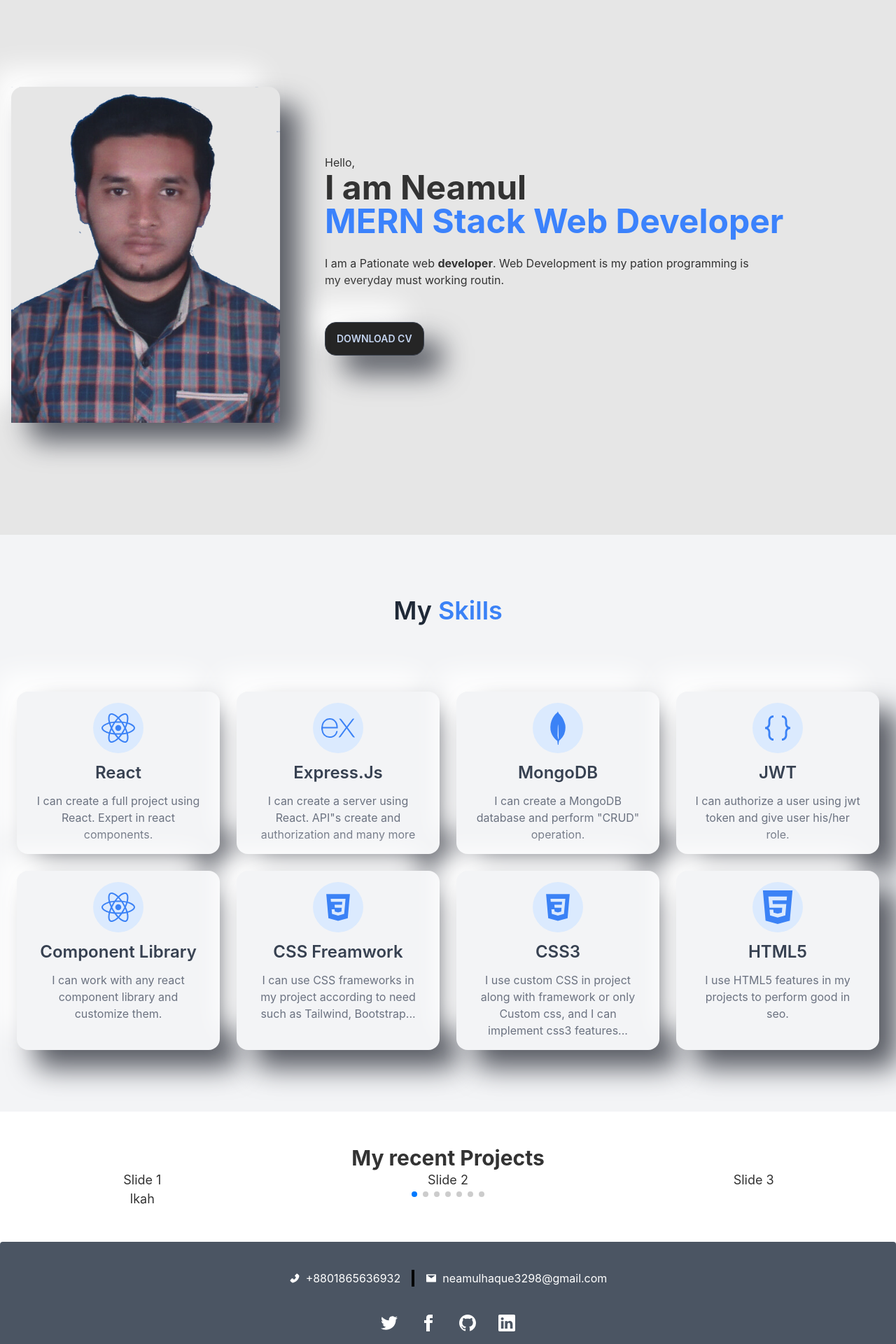
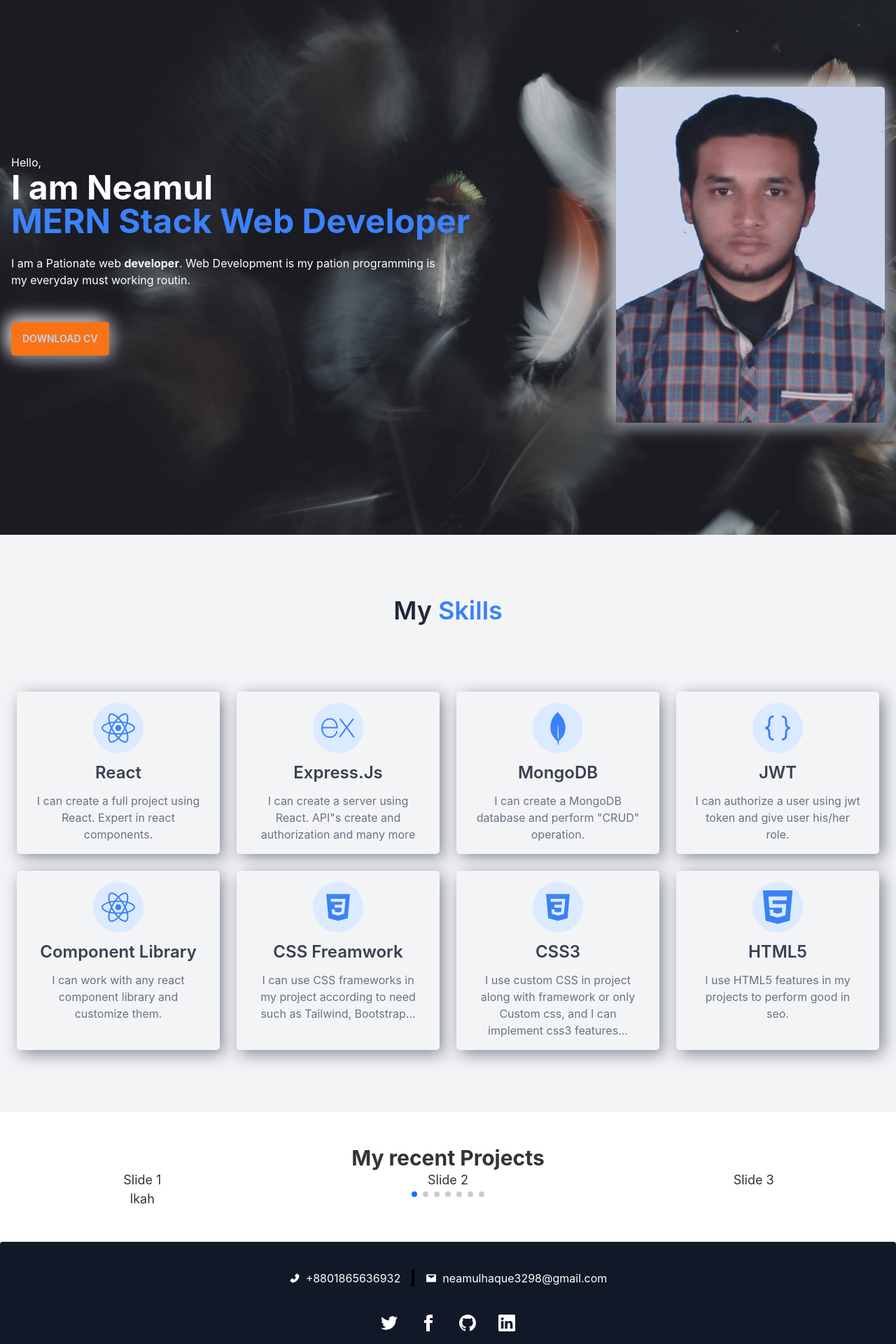
Before and after one commit to Neamul01/portfolio, a React (Create React App) app: page / in a window 1280 px wide. Shown: the part 100-2020 px from the top of the page at 70% size. Built offline with nearby package versions, Linux system fonts and the light colour scheme.

Commit message:
banner bg added

```diff
--- a/public/index.html
+++ b/public/index.html
@@ -1,14 +1,12 @@
 <!DOCTYPE html>
 <html lang="en">
+
 <head>
   <meta charset="utf-8" />
   <link rel="icon" href="%PUBLIC_URL%/favicon.ico" />
   <meta name="viewport" content="width=device-width, initial-scale=1" />
   <meta name="theme-color" content="#000000" />
-    <meta
-      name="description"
-      content="Web site created using create-react-app"
-    />
+  <meta name="description" content="Web site created using create-react-app" />
   <link rel="apple-touch-icon" href="%PUBLIC_URL%/logo192.png" />
   <!--
       manifest.json provides metadata used when your web app is installed on a
@@ -24,8 +22,9 @@
       work correctly both with client-side routing and a non-root public URL.
       Learn how to configure a non-root public URL by running `npm run build`.
     -->
-    <title>React App</title>
+  <title>Neamul's portfolio</title>
 </head>
+
 <body>
   <noscript>You need to enable JavaScript to run this app.</noscript>
   <div id="root"></div>
@@ -40,4 +39,5 @@
       To create a production bundle, use `npm run build` or `yarn build`.
     -->
 </body>
+
 </html>
--- a/src/components/Banner.js
+++ b/src/components/Banner.js
@@ -3,17 +3,21 @@ import './style.css'
 
 const Banner = () => {
     return (
-        <section class="hero min-h-screen bg-base-200 py-8 md:py-12">
-            <div class=" max-w-screen-xl hero-content flex-col-reverse lg:flex-row-reverse gap-16">
+        <section
+            style={{
+                backgroundImage: 'url(banner.jpg)'
+            }}
+            class="hero min-h-screen bg-base-200 py-8 md:py-12 text-white" >
+            <div class=" max-w-screen-xl hero-content flex-col-reverse lg:flex-row gap-16">
                 <div class="text-center lg:text-left">
                     <p><span className=''>Hello,</span></p>
                     <h1 class="text-5xl font-bold"><span className='hover:italic'>I am Neamul</span> <br /> <span className='text-primary'>MERN Stack Web Developer</span> </h1>
                     <p class="py-6 pr-44">
                         I am a Pationate web <span className="font-bold">developer</span>. Web Development is my pation programming is my everyday must working routin.
                     </p>
-                    <button className="btn bg-secondary custom-box-shadow mt-6 hover:bg-primary custom-animation hover:border-none">Download CV</button>
+                    <button className="btn bg-orange-500 border-none custom-box-shadow mt-6 hover:bg-orange-600 custom-animation hover:border-none">Download CV</button>
                 </div>
-                <div class="card m-0 p-0 flex-shrink-0 w-full hover:cursor-zoom-in max-w-sm custom-box-shadow  zom" >
+                <div class="card m-0 p-0 flex-shrink-0 w-full hover:cursor-zoom-in max-w-sm bg-[#cbd3ea]  custom-box-shadow  zom" >
                     <img className='w-full' src="Noman.png" alt="Profile" />
                 </div>
             </div>
--- a/src/components/Footer.js
+++ b/src/components/Footer.js
@@ -6,18 +6,18 @@ import { AiFillMail, AiFillPhone } from 'react-icons/ai';
 
 const Footer = () => {
     return (
-        <footer class="footer footer-center p-10 bg-gray-600 text-white rounded ">
+        <footer class="footer footer-center p-10 bg-gray-900 text-white rounded ">
             <div class="grid grid-flow-col gap-4">
-                <p className='flex justify-center items-center gap-2 text-base pr-4 border-r-4 border-black'><AiFillPhone />+8801865636932</p>
-                <p className='flex justify-center items-center gap-2 text-base'><AiFillMail />neamulhaque3298@gmail.com</p>
+                <p className='flex justify-center items-center gap-2 text-base pr-4 border-r-4 border-black hover:text-secondary'><AiFillPhone />+8801865636932</p>
+                <p className='flex justify-center items-center gap-2 text-base hover:text-secondary'><AiFillMail />neamulhaque3298@gmail.com</p>
             </div>
             <div>
                 <div class="grid grid-flow-col justify-center items-center gap-8">
-                    <a><svg xmlns="http://www.w3.org/2000/svg" width="24" height="24" viewBox="0 0 24 24" class="fill-current"><path d="M24 4.557c-.883.392-1.832.656-2.828.775 1.017-.609 1.798-1.574 2.165-2.724-.951.564-2.005.974-3.127 1.195-.897-.957-2.178-1.555-3.594-1.555-3.179 0-5.515 2.966-4.797 6.045-4.091-.205-7.719-2.165-10.148-5.144-1.29 2.213-.669 5.108 1.523 6.574-.806-.026-1.566-.247-2.229-.616-.054 2.281 1.581 4.415 3.949 4.89-.693.188-1.452.232-2.224.084.626 1.956 2.444 3.379 4.6 3.419-2.07 1.623-4.678 2.348-7.29 2.04 2.179 1.397 4.768 2.212 7.548 2.212 9.142 0 14.307-7.721 13.995-14.646.962-.695 1.797-1.562 2.457-2.549z"></path></svg></a>
+                    <a href='!#' className='w-6 h-6 hover:text-secondary '><svg xmlns="http://www.w3.org/2000/svg" width="24" height="24" viewBox="0 0 24 24" class="fill-current"><path d="M24 4.557c-.883.392-1.832.656-2.828.775 1.017-.609 1.798-1.574 2.165-2.724-.951.564-2.005.974-3.127 1.195-.897-.957-2.178-1.555-3.594-1.555-3.179 0-5.515 2.966-4.797 6.045-4.091-.205-7.719-2.165-10.148-5.144-1.29 2.213-.669 5.108 1.523 6.574-.806-.026-1.566-.247-2.229-.616-.054 2.281 1.581 4.415 3.949 4.89-.693.188-1.452.232-2.224.084.626 1.956 2.444 3.379 4.6 3.419-2.07 1.623-4.678 2.348-7.29 2.04 2.179 1.397 4.768 2.212 7.548 2.212 9.142 0 14.307-7.721 13.995-14.646.962-.695 1.797-1.562 2.457-2.549z"></path></svg></a>
 
-                    <a><svg xmlns="http://www.w3.org/2000/svg" width="24" height="24" viewBox="0 0 24 24" class="fill-current"><path d="M9 8h-3v4h3v12h5v-12h3.642l.358-4h-4v-1.667c0-.955.192-1.333 1.115-1.333h2.885v-5h-3.808c-3.596 0-5.192 1.583-5.192 4.615v3.385z"></path></svg></a>
-                    <BsGithub className='w-6 h-6' />
-                    <BsLinkedin className='w-6 h-6' />
+                    <a href='!#' className='w-6 h-6 hover:text-secondary '><svg xmlns="http://www.w3.org/2000/svg" width="24" height="24" viewBox="0 0 24 24" class="fill-current"><path d="M9 8h-3v4h3v12h5v-12h3.642l.358-4h-4v-1.667c0-.955.192-1.333 1.115-1.333h2.885v-5h-3.808c-3.596 0-5.192 1.583-5.192 4.615v3.385z"></path></svg></a>
+                    <a href="!#"><BsGithub className='w-6 h-6 hover:text-secondary ' /></a>
+                    <a href="!#"><BsLinkedin className='w-6 h-6 hover:text-secondary ' /></a>
                 </div>
             </div>
         </footer>
--- a/src/components/style.css
+++ b/src/components/style.css
@@ -1,8 +1,8 @@
 .custom-box-shadow {
-    -webkit-border-radius: 16px;
-    border-radius: 16px;
-    -webkit-box-shadow: 26px 26px 39px #585b63, -26px -26px 39px #ffffff;
-    box-shadow: 26px 26px 39px #585b63, -26px -26px 39px #ffffff;
+    -webkit-border-radius: 5px;
+    border-radius: 5px;
+    -webkit-box-shadow: 5px 5px 24px #7a7f8c, -5px -5px 24px #ffffff;
+    box-shadow: 5px 5px 24px #7a7f8c, -5px -5px 24px #ffffff;
 }
 
 .custom-animation {
@@ -10,17 +10,12 @@
 }
 
 .custom-animation:hover {
-    background-color: rgb(56, 56, 166);
+    background-color: rgb(249, 115, 22);
     color: rgb(255, 255, 255);
 
 }
 
-.custom-animation:hover button {
-    background-color: rgb(56, 56, 166);
-    color: rgb(255, 255, 255);
-    font-style: italic;
 
-}
 
 .custom-animation:hover p {
     color: rgb(255, 255, 255);
@@ -39,6 +34,5 @@
 
 .zom:hover {
     transform: scale(120%);
-    background-color: rgb(66, 142, 243);
     /* transition: scale(120%) 1s ease-in-out; */
 }
--- a/tailwind.config.js
+++ b/tailwind.config.js
@@ -5,7 +5,7 @@ module.exports = {
       {
         mytheme: {
           primary: "#3B82FC",
-          secondary: "#252525a8",
+          secondary: "rgb(249, 115, 22)",
           accent: "#37cdbe",
           neutral: "#3d4451",
           "base-100": "#ffffff",
```
Also changed, not shown: firebase.json (added), public/banner.jpg (added), 1 other file (tests, documents, lock files or other folders). Lines whose indentation alone changed are shown as unchanged.
